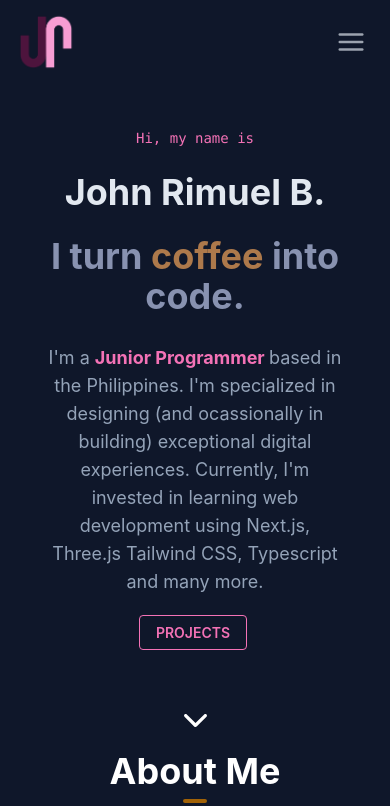
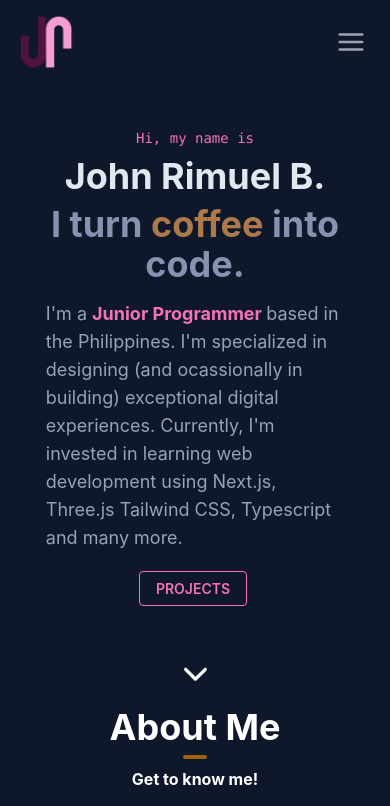
Before and after one commit to itsmerims/itsmerims.github.io, a Next.js app: page / in a window 390 px wide. Shown: the top 806 px of the page. Built offline with nearby package versions, Linux system fonts and the light colour scheme.

Commit message:
modified:   components/HeroSection.tsx 	modified:   package-lock.json 	modified:   package.json

```diff
--- a/components/HeroSection.tsx
+++ b/components/HeroSection.tsx
@@ -10,9 +10,9 @@ const HeroSection = () => {
             <div className='flex flex-col my-auto text-center justify-center items-center py-16 md:flex-row md:text-left md:space-x-4'>
                 <div className='px-0 mt-16'>
                     <p className='font-mono text-sm text-pink-400'>Hi, my name is</p>
-                    <h1 className='font-bold md:text-7xl sm:text-5xl text-4xl mt-6 md:mt-0 text-slate-200'>John Rimuel B&#x2e;</h1>
-                    <h1 className='font-bold md:text-7xl text-4xl mt-6 md:mt-0 text-tagline'>I turn <span className='text-coffee'>coffee</span> into code&#x2e;</h1>
-                    <p className='text-lg mx-auto md:mx-0 mb-6 mt-7 w-10/12 md:w-2/3 text-slate-400'>
+                    <h1 className='font-bold md:text-7xl sm:text-5xl text-4xl mt-2 md:mt-0 text-slate-200'>John Rimuel B&#x2e;</h1>
+                    <h1 className='font-bold md:text-7xl text-4xl mt-2 md:mt-0 text-tagline'>I turn <span className='text-coffee'>coffee</span> into code&#x2e;</h1>
+                    <p className='text-lg text-left mx-auto md:mx-0 mb-6 mt-4 w-10/12 md:w-2/3 text-slate-400'>
                         I&#39;m a{" "}
                         <span className='font-bold text-pink-400'>
                             Junior Programmer{" "}
--- a/package.json
+++ b/package.json
@@ -13,6 +13,7 @@
     "@types/node": "18.13.0",
     "@types/react": "18.0.27",
     "@types/react-dom": "18.0.10",
+    "@vercel/analytics": "^0.1.11",
     "animejs": "^3.2.1",
     "eslint": "8.33.0",
     "eslint-config-next": "13.1.6",
```
Also changed, not shown: 1 other file (tests, documents, lock files or other folders).
